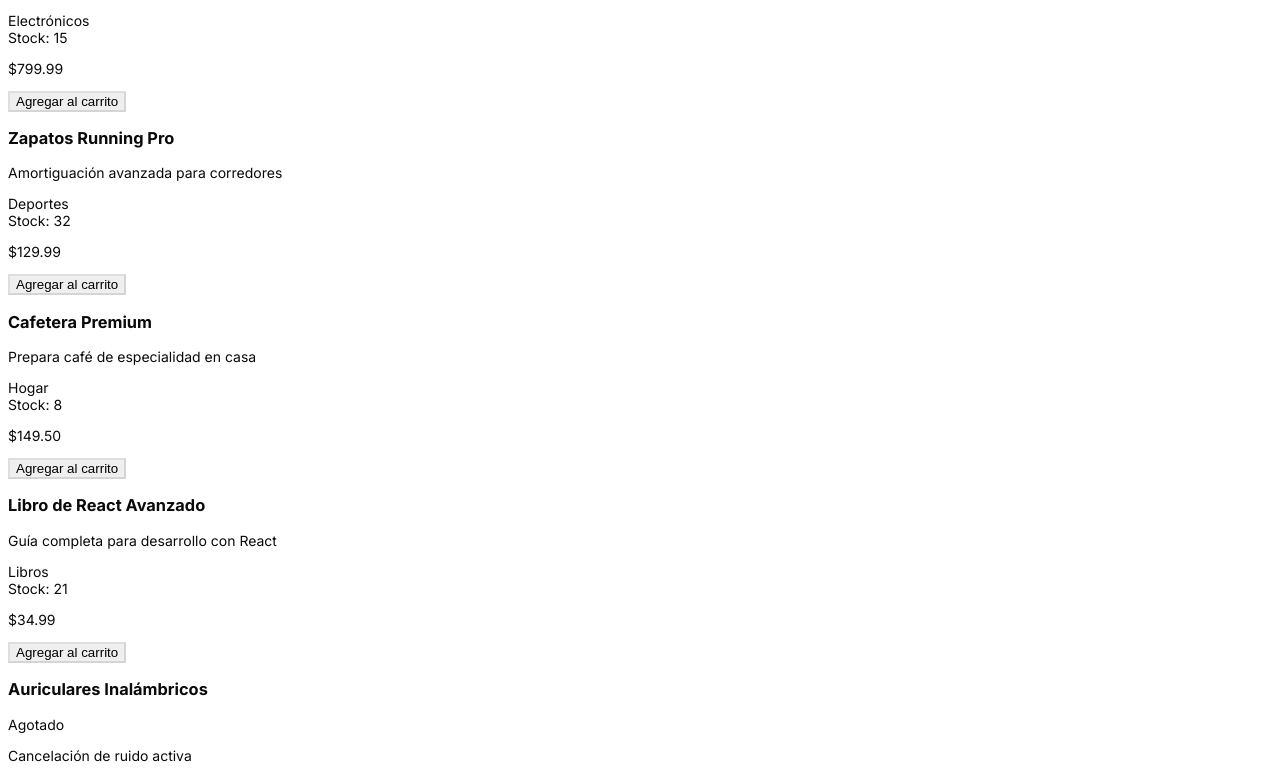
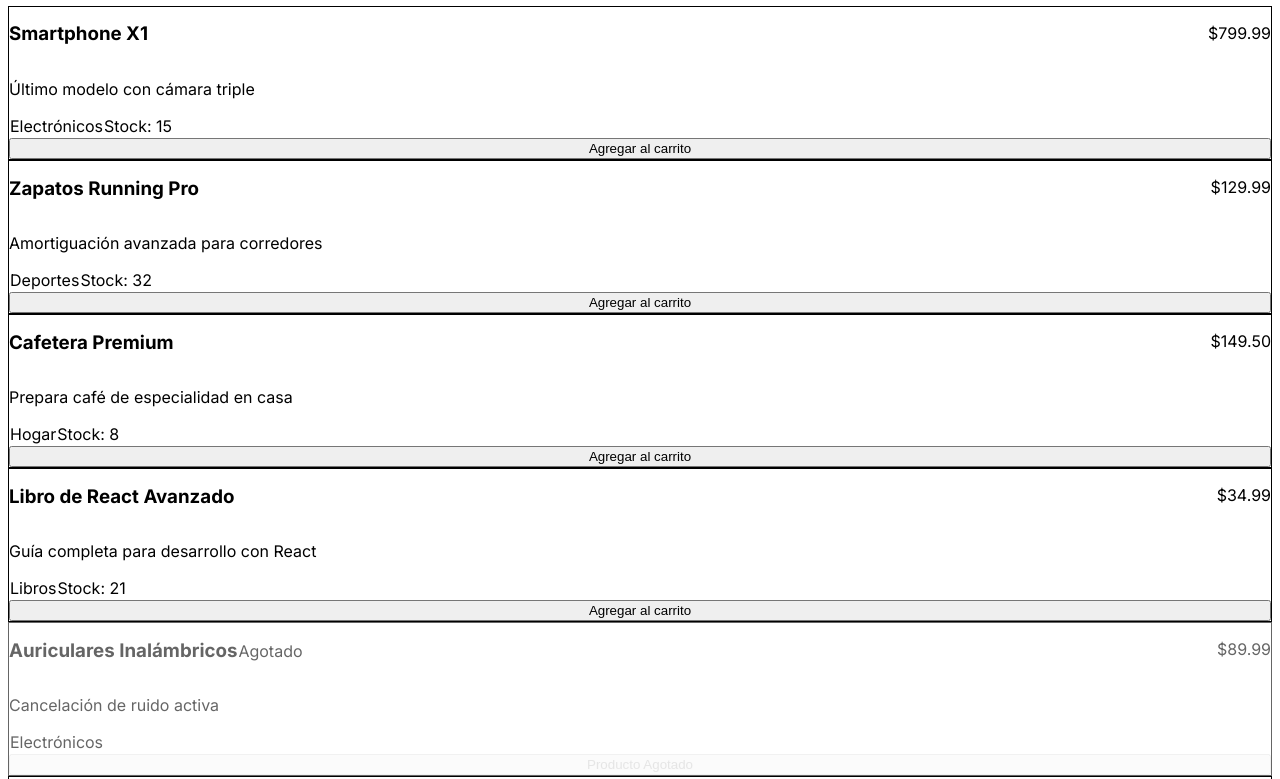
Before and after one commit to JeissonWeeDev/prueba-tecnica-hoytrabajas, a Next.js app: page / in a window 1280 px wide. Shown: the part 181-960 px from the top of the page. Built offline with nearby package versions, Linux system fonts and the light colour scheme.

Commit message:
feat: replace custom CSS variables with Tailwind CSS directives in globals.css

```diff
--- a/src/app/globals.css
+++ b/src/app/globals.css
@@ -1,186 +1,3 @@
-@custom-variant dark (&:is(.dark *));
-
-:root {
-  --font-size: 14px;
-  --background: #ffffff;
-  --foreground: oklch(0.145 0 0);
-  --card: #ffffff;
-  --card-foreground: oklch(0.145 0 0);
-  --popover: oklch(1 0 0);
-  --popover-foreground: oklch(0.145 0 0);
-  --primary: #030213;
-  --primary-foreground: oklch(1 0 0);
-  --secondary: oklch(0.95 0.0058 264.53);
-  --secondary-foreground: #030213;
-  --muted: #ececf0;
-  --muted-foreground: #717182;
-  --accent: #e9ebef;
-  --accent-foreground: #030213;
-  --destructive: #d4183d;
-  --destructive-foreground: #ffffff;
-  --border: rgba(0, 0, 0, 0.1);
-  --input: transparent;
-  --input-background: #f3f3f5;
-  --switch-background: #cbced4;
-  --font-weight-medium: 500;
-  --font-weight-normal: 400;
-  --ring: oklch(0.708 0 0);
-  --chart-1: oklch(0.646 0.222 41.116);
-  --chart-2: oklch(0.6 0.118 184.704);
-  --chart-3: oklch(0.398 0.07 227.392);
-  --chart-4: oklch(0.828 0.189 84.429);
-  --chart-5: oklch(0.769 0.188 70.08);
-  --radius: 0.625rem;
-  --sidebar: oklch(0.985 0 0);
-  --sidebar-foreground: oklch(0.145 0 0);
-  --sidebar-primary: #030213;
-  --sidebar-primary-foreground: oklch(0.985 0 0);
-  --sidebar-accent: oklch(0.97 0 0);
-  --sidebar-accent-foreground: oklch(0.205 0 0);
-  --sidebar-border: oklch(0.922 0 0);
-  --sidebar-ring: oklch(0.708 0 0);
-}
-
-.dark {
-  --background: oklch(0.145 0 0);
-  --foreground: oklch(0.985 0 0);
-  --card: oklch(0.145 0 0);
-  --card-foreground: oklch(0.985 0 0);
-  --popover: oklch(0.145 0 0);
-  --popover-foreground: oklch(0.985 0 0);
-  --primary: oklch(0.985 0 0);
-  --primary-foreground: oklch(0.205 0 0);
-  --secondary: oklch(0.269 0 0);
-  --secondary-foreground: oklch(0.985 0 0);
-  --muted: oklch(0.269 0 0);
-  --muted-foreground: oklch(0.708 0 0);
-  --accent: oklch(0.269 0 0);
-  --accent-foreground: oklch(0.985 0 0);
-  --destructive: oklch(0.396 0.141 25.723);
-  --destructive-foreground: oklch(0.637 0.237 25.331);
-  --border: oklch(0.269 0 0);
-  --input: oklch(0.269 0 0);
-  --ring: oklch(0.439 0 0);
-  --font-weight-medium: 500;
-  --font-weight-normal: 400;
-  --chart-1: oklch(0.488 0.243 264.376);
-  --chart-2: oklch(0.696 0.17 162.48);
-  --chart-3: oklch(0.769 0.188 70.08);
-  --chart-4: oklch(0.627 0.265 303.9);
-  --chart-5: oklch(0.645 0.246 16.439);
-  --sidebar: oklch(0.205 0 0);
-  --sidebar-foreground: oklch(0.985 0 0);
-  --sidebar-primary: oklch(0.488 0.243 264.376);
-  --sidebar-primary-foreground: oklch(0.985 0 0);
-  --sidebar-accent: oklch(0.269 0 0);
-  --sidebar-accent-foreground: oklch(0.985 0 0);
-  --sidebar-border: oklch(0.269 0 0);
-  --sidebar-ring: oklch(0.439 0 0);
-}
-
-@theme inline {
-  --color-background: var(--background);
-  --color-foreground: var(--foreground);
-  --color-card: var(--card);
-  --color-card-foreground: var(--card-foreground);
-  --color-popover: var(--popover);
-  --color-popover-foreground: var(--popover-foreground);
-  --color-primary: var(--primary);
-  --color-primary-foreground: var(--primary-foreground);
-  --color-secondary: var(--secondary);
-  --color-secondary-foreground: var(--secondary-foreground);
-  --color-muted: var(--muted);
-  --color-muted-foreground: var(--muted-foreground);
-  --color-accent: var(--accent);
-  --color-accent-foreground: var(--accent-foreground);
-  --color-destructive: var(--destructive);
-  --color-destructive-foreground: var(--destructive-foreground);
-  --color-border: var(--border);
-  --color-input: var(--input);
-  --color-input-background: var(--input-background);
-  --color-switch-background: var(--switch-background);
-  --color-ring: var(--ring);
-  --color-chart-1: var(--chart-1);
-  --color-chart-2: var(--chart-2);
-  --color-chart-3: var(--chart-3);
-  --color-chart-4: var(--chart-4);
-  --color-chart-5: var(--chart-5);
-  --radius-sm: calc(var(--radius) - 4px);
-  --radius-md: calc(var(--radius) - 2px);
-  --radius-lg: var(--radius);
-  --radius-xl: calc(var(--radius) + 4px);
-  --color-sidebar: var(--sidebar);
-  --color-sidebar-foreground: var(--sidebar-foreground);
-  --color-sidebar-primary: var(--sidebar-primary);
-  --color-sidebar-primary-foreground: var(--sidebar-primary-foreground);
-  --color-sidebar-accent: var(--sidebar-accent);
-  --color-sidebar-accent-foreground: var(--sidebar-accent-foreground);
-  --color-sidebar-border: var(--sidebar-border);
-  --color-sidebar-ring: var(--sidebar-ring);
-}
-
-@layer base {
-  * {
-    @apply border-border outline-ring/50;
-  }
-
-  body {
-    @apply bg-background text-foreground;
-  }
-}
-
-@layer base {
-  :where(:not(:has([class*=" text-"]), :not(:has([class^="text-"])))) {
-    h1 {
-      font-size: var(--text-2xl);
-      font-weight: var(--font-weight-medium);
-      line-height: 1.5;
-    }
-
-    h2 {
-      font-size: var(--text-xl);
-      font-weight: var(--font-weight-medium);
-      line-height: 1.5;
-    }
-
-    h3 {
-      font-size: var(--text-lg);
-      font-weight: var(--font-weight-medium);
-      line-height: 1.5;
-    }
-
-    h4 {
-      font-size: var(--text-base);
-      font-weight: var(--font-weight-medium);
-      line-height: 1.5;
-    }
-
-    p {
-      font-size: var(--text-base);
-      font-weight: var(--font-weight-normal);
-      line-height: 1.5;
-    }
-
-    label {
-      font-size: var(--text-base);
-      font-weight: var(--font-weight-medium);
-      line-height: 1.5;
-    }
-
-    button {
-      font-size: var(--text-base);
-      font-weight: var(--font-weight-medium);
-      line-height: 1.5;
-    }
-
-    input {
-      font-size: var(--text-base);
-      font-weight: var(--font-weight-normal);
-      line-height: 1.5;
-    }
-  }
-}
-
-html {
-  font-size: var(--font-size);
-}
+@tailwind base;
+@tailwind components;
+@tailwind utilities;
```
